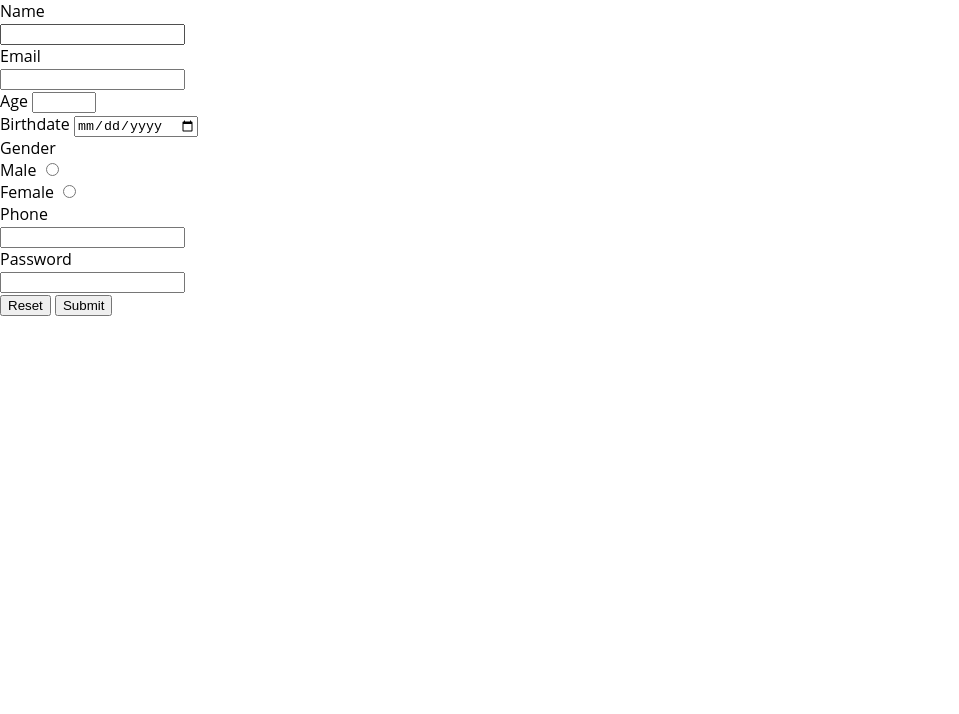
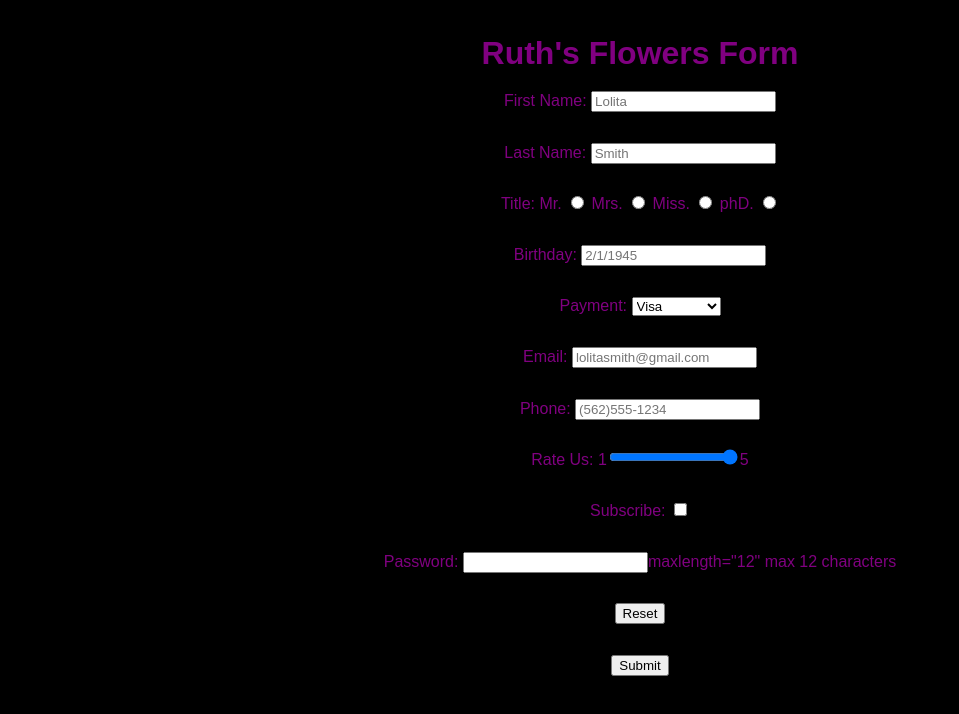
Before and after one commit to codingfun7/CIS162, a plain HTML site: page form.html in a window 1280 px wide. Shown: the whole page, without its empty margins (0-959 px from the left). Drawn offline with Linux system fonts and the light colour scheme.

Commit message:
Add files via upload

```diff
--- a/form.html
+++ b/form.html
@@ -1,53 +1,92 @@
 <!DOCTYPE html>
-<html lang="en">
+<html>
 <head>
-    <meta charset="utf-8">
-    <link href="grid.css" rel="stylesheet" />
-    <title>Ruth's flowers</title>
-<form action="results.html" method="GET" enctype="multipart/form-data">
-    <link rel="stylesheet" type="text/css" href="grids.css">
+	<meta charset="utf-8">
+	<meta name="viewport" content="width=device-width, initial-scale=1">
+	<link rel="stylesheet" type="text/css" href="style.css">
+	<title>Form</title>
+</head>
+
+<body>
+	<h1>Ruth's Flowers Form</h1>
+	<p>
+	<label for="first_name">First Name:</label>
+	<input type="text id="first_name" name="
+	first_name" placeholder="Lolita">
+
+	<br></br>
+
+	<label for="last_name">Last Name:</label>
+	<input type="text id="last_name" name="
+	last_name" placeholder="Smith">
+
+	<br></br>
+
+	<label for="title">Title:</label>
+
+	<label for="Mr.">Mr.</label>
+	<input type="radio" value="Mr." id="Mr." name="title">
+
+	<label for="Mr.">Mrs.</label>
+	<input type="radio" value="Mrs." id="Mrs." name="title">
+
+	<label for="Mr.">Miss.</label>
+	<input type="radio" value="Miss." id="Miss." name="title">
+
+	<label for="Mr.">phD.</label>
+	<input type="radio" value="phD." id="phD." name="title">
+
+	<br></br>
+
+	<label for="birthday">Birthday:</label>
+	<input type="date="Birthday" name="
+	birthday" placeholder="2/1/1945">
+
+	<br></br>
+
+	<label for="payment">Payment:</label>
+	<select id="payment">
+		<option value="visa">Visa</option>
+		<option value="mastercard">Mastercard</option>
+		<option value="girftcard">Gift Card</option>
+		<option value="check">Check</option>
+	</select>
+
+	<br></br>
+
+	<label for="email">Email:</label>
+	<input type="email="email" name="
+	email" placeholder="lolitasmith@gmail.com">
+
+	<br></br>
+
+	<label for="phone">Phone:</label>
+	<input type="tel" id="phone" name="phone" placeholder="(562)555-1234">
+
+
+	<br></br>
+
+	<label for="slider">Rate Us:</label>
+	1<input type="range" step="25" value="100">5
+	<br></br>
+
+	<label for="subscribe">Subscribe:</label>
+	<input type="checkbox" id="subscribe" name="subscribe">
+	<br></br>
+
+	<label for="pass">Password:</label>
+	<input type="password" id="pass" name="pass">maxlength="12"
+	max 12 characters
+
+	<br></br>
+
+	<input type="Reset">
+	<br></br>
+
+	<input type="Submit">
+	<br></br>
+	</form>
+</p>
 
 </body>
-    <div>
-      <label for="name">Name</label>
-      <input type="text" name="name" id="name" required>
-  </div>
-  <div>
-    <label for="email">Email</label>
-    <input type="email" name="email" id="email" required>
-  </div>
-  <div>
-    <label for="age">Age</label>
-    <input type="number" name="age" id="age" min="1" max="200" step="5">
-  </div>
-  <div>
-    <label for="date">Birthdate</label>
-    <input type="date" name="date" id="date" min="2019-06-10">
-  </div>
-
-  <div>
-    Gender
-    <div>
-      <label for="male">Male</label>
-      <input type="radio" name="gender" id="male" value="male">
-    </div>
-    <div>
-      <label for="female">Female</label>
-      <input type="radio" name="gender" id="female" value="female">
-    </div>
-  </div>
-    <div>
-    <label for="phone">Phone</label>
-    <input type="tel" name="phone" id="phone">
-  </div>
-
-
-  <div>
-    <label>
-      Password
-      <input type="password" name="password" required>
-    </label>
-  </div>
-  <button type="reset">Reset</button>
-  <button type="submit">Submit</button>
-</form>
+</html>
```
